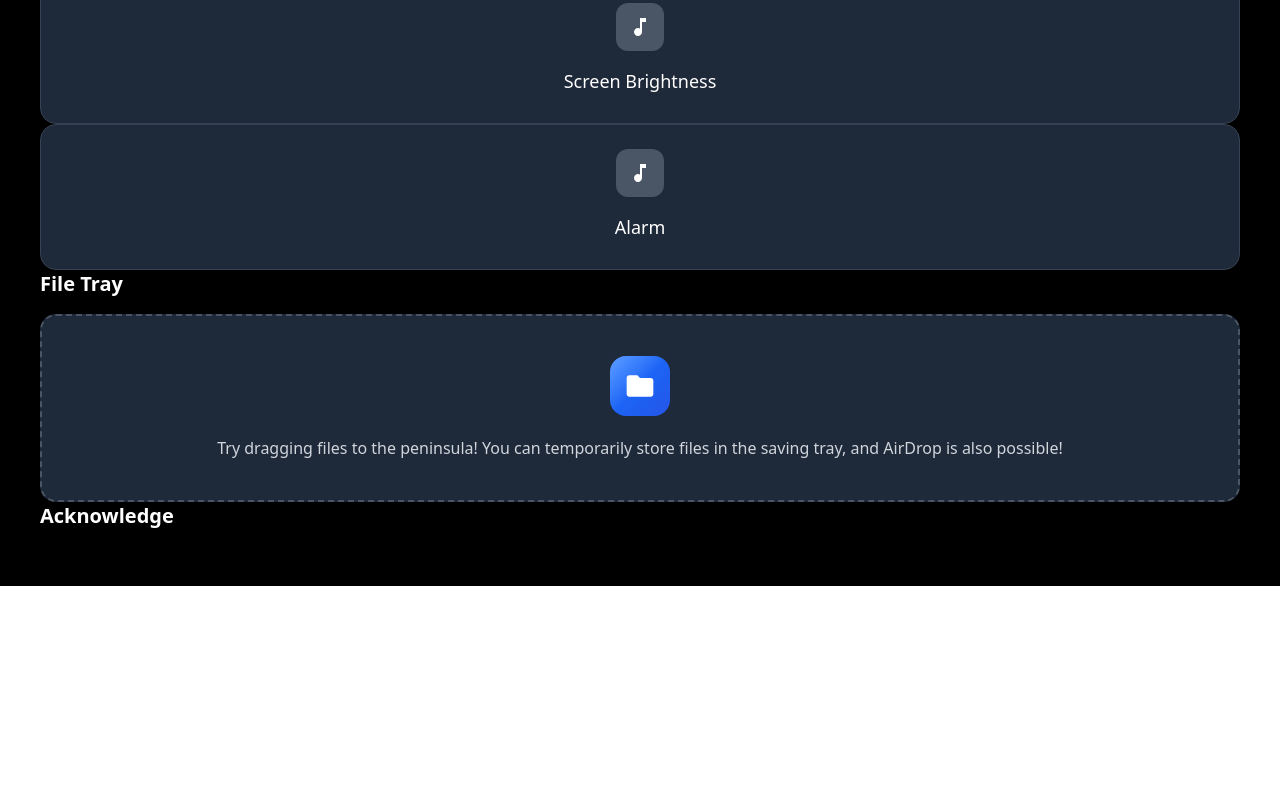
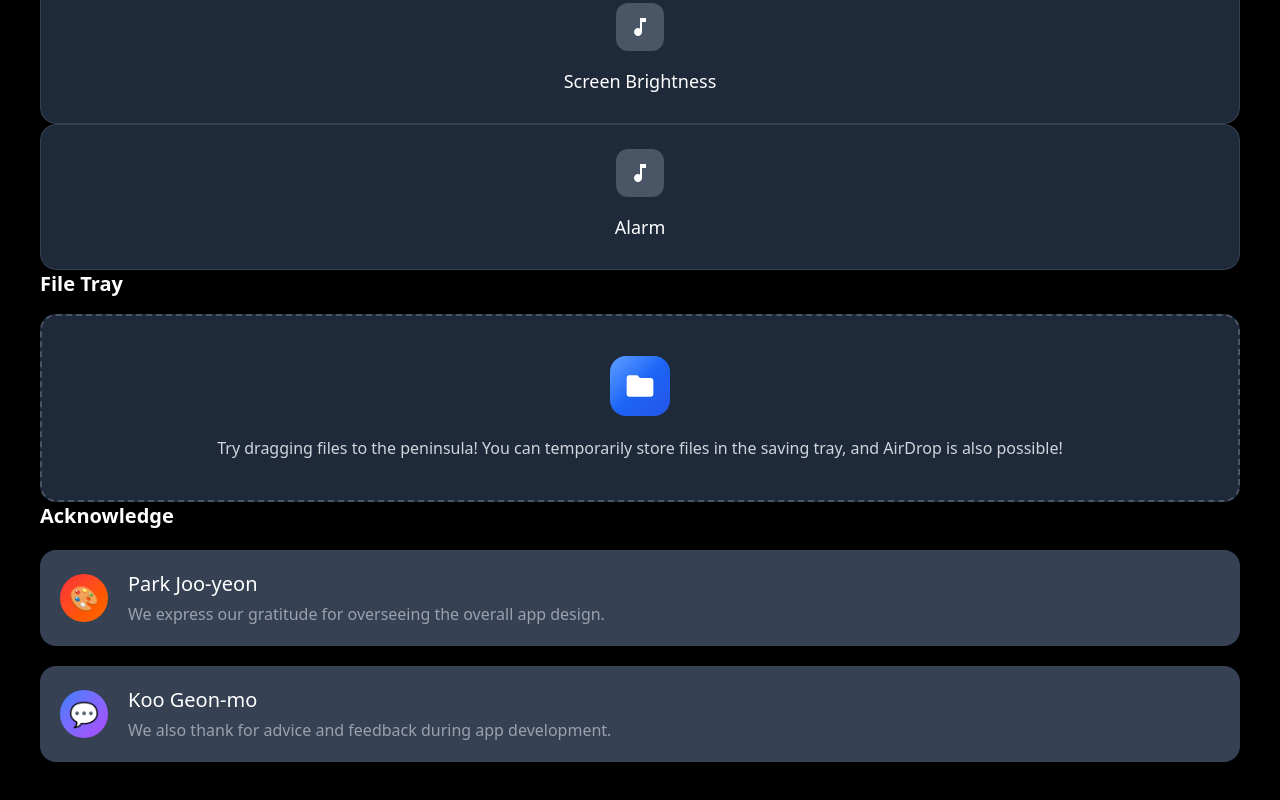
Before and after one commit to SnP-Potato/live-peninsula-web, a Next.js app: page /test-page in a window 1280 px wide. Shown: the part 1590-2390 px from the top of the page. Before the commit the page ends 2176 px from the top, so only its background shows below. Built offline with nearby package versions, Linux system fonts and the light colour scheme.

Commit message:
feat: add Ackment component

```diff
--- a/src/app/test-page/page.tsx
+++ b/src/app/test-page/page.tsx
@@ -5,6 +5,7 @@ import HeaderIcon from '@/components/HeaderIcon';
 import DownlaodButton from '@/components/DownloadButton';
 import ActivityItem from '@/components/ActivityItem';
 import FileTray from '@/components/FileTray';
+import AcknowledgmentItem from '@/components/Acknowledgement';
 
 import { Battery80, MusicNote, Search, Star, VolumeUp } from '@mui/icons-material';
 
@@ -32,6 +33,18 @@ export default function TestPage() {
         <h2 className="mb-4 text-xl font-semibold">File Tray</h2>
         <FileTray />
         <h2 className="mb-4 text-xl font-semibold">Acknowledge</h2>
+        <AcknowledgmentItem
+              icon="🎨"
+              title="Park Joo-yeon"
+              description="We express our gratitude for overseeing the overall app design."
+              color='bg-gradient-to-br from-red-500 to-orange-500'
+            />
+            <AcknowledgmentItem
+              icon="💬"
+              title="Koo Geon-mo"
+              description="We also thank for advice and feedback during app development."
+              color='bg-gradient-to-br from-blue-500 to-purple-500'
+            />
       </section>
     </div>
   );
--- /dev/null
+++ b/src/components/Acknowledgement.tsx
@@ -0,0 +1,27 @@
+interface Props {
+  icon: React.ReactNode;
+  title: string;
+  description: string;
+  color?: string;
+}
+
+export default function AcknowledgmentItem({
+  icon,
+  title,
+  description,
+  color = 'bg-green-500',
+}: Props) {
+  return (
+    <div className="flex items-center my-5 p-5 bg-gray-700 rounded-2xl">
+      <div
+        className={`w-12 h-12 mr-5 rounded-full flex items-center justify-center text-2xl ${color}`}
+      >
+        {icon}
+      </div>
+      <div className="flex-1">
+        <h4 className="text-xl mb-1">{title}</h4>
+        <p className="text-gray-400">{description}</p>
+      </div>
+    </div>
+  );
+}
```
